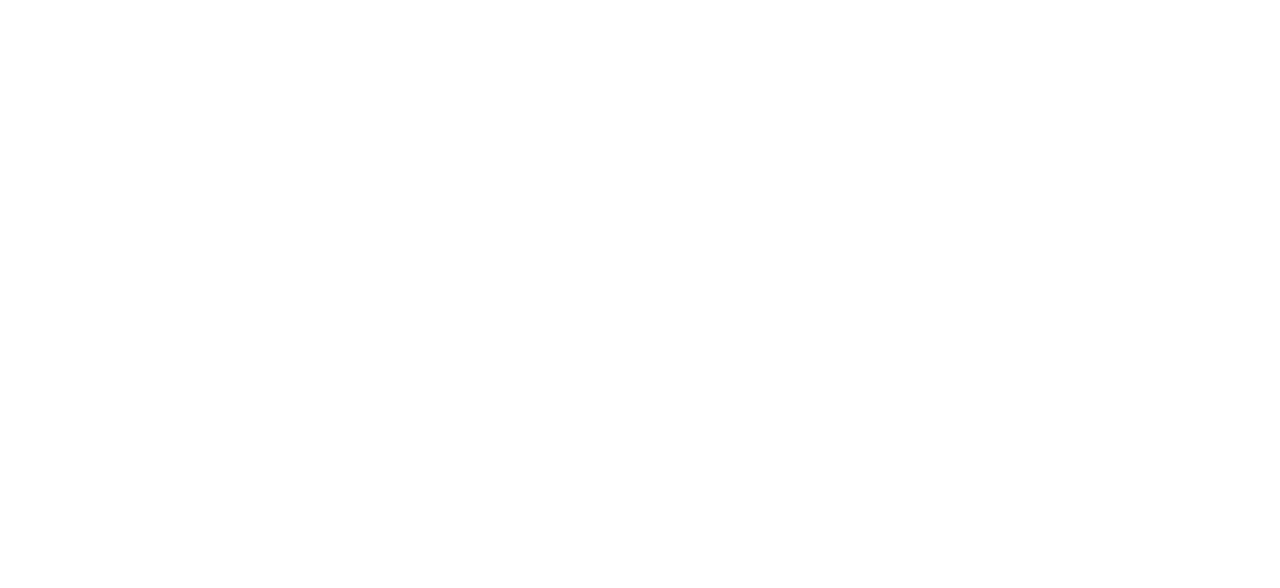
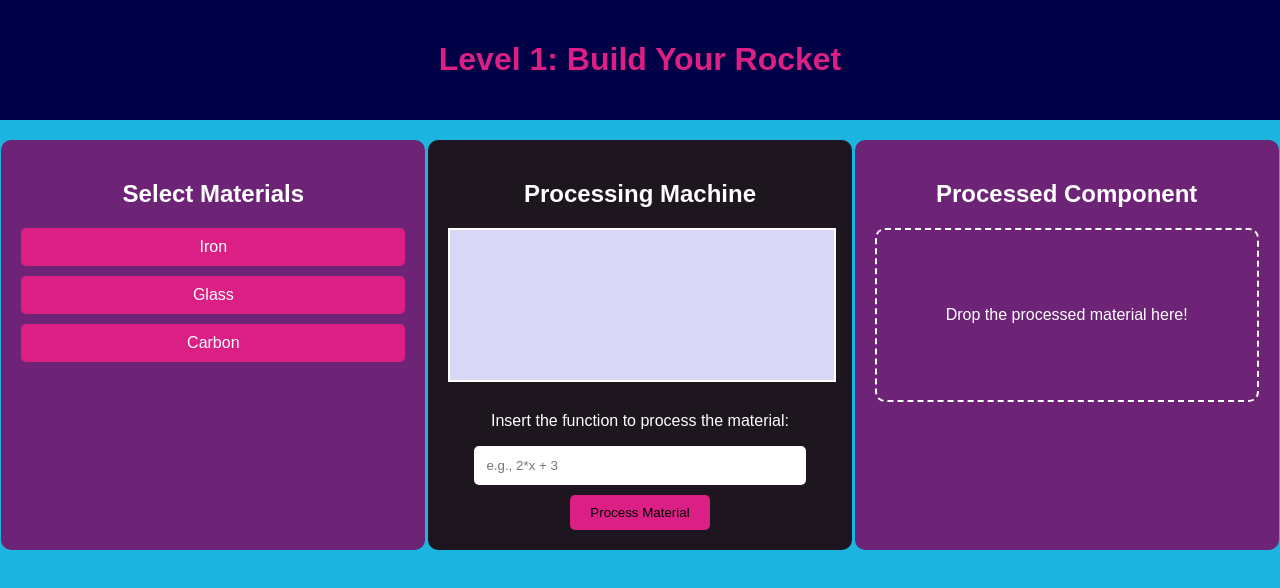
Before and after one commit to TjapDjae77/GalaxyQuest-MathVirtualLab, a plain HTML site: page level1.html in a window 1280 px wide. Drawn offline with Linux system fonts and the light colour scheme.

Commit message:
Prototype Level 1

```diff
--- a/level1.html
+++ b/level1.html
@@ -3,9 +3,36 @@
 <head>
     <meta charset="UTF-8">
     <meta name="viewport" content="width=device-width, initial-scale=1.0">
-    <title>Level 1</title>
+    <title>Level 1 - Build Your Rocket</title>
+    <link rel="stylesheet" href="level1style.css">
 </head>
 <body>
+    <header>
+        <h1>Level 1: Build Your Rocket</h1>
+    </header>
 
+    <main>
+        <div class="materials-container">
+            <h2>Select Materials</h2>
+            <div class="material" draggable="true" id="material-iron">Iron</div>
+            <div class="material" draggable="true" id="material-glass">Glass</div>
+            <div class="material" draggable="true" id="material-carbon">Carbon</div>
+        </div>
+
+        <div class="machine-container">
+            <h2>Processing Machine</h2>
+            <canvas id="functionCanvas"></canvas>
+            <p>Insert the function to process the material:</p>
+            <input type="text" id="functionInput" placeholder="e.g., 2*x + 3">
+            <button id="processBtn">Process Material</button>
+        </div>
+
+        <div class="output-container">
+            <h2>Processed Component</h2>
+            <div id="outputArea">Drop the processed material here!</div>
+        </div>
+    </main>
+
+    <script src="level1script.js"></script>
 </body>
 </html>
--- a/level1script.js
+++ b/level1script.js
@@ -0,0 +1,57 @@
+document.addEventListener("DOMContentLoaded", function () {
+    const materials = document.querySelectorAll(".material");
+    const outputArea = document.getElementById("outputArea");
+    const processBtn = document.getElementById("processBtn");
+    const functionInput = document.getElementById("functionInput");
+    const canvas = document.getElementById("functionCanvas");
+    const ctx = canvas.getContext("2d");
+
+    let selectedMaterial = null;
+
+    // Drag and drop functionality
+    materials.forEach(material => {
+        material.addEventListener("dragstart", (e) => {
+            selectedMaterial = e.target.id;
+            e.dataTransfer.setData("text/plain", selectedMaterial);
+        });
+    });
+
+    outputArea.addEventListener("dragover", (e) => {
+        e.preventDefault();
+    });
+
+    outputArea.addEventListener("drop", (e) => {
+        e.preventDefault();
+        if (selectedMaterial) {
+            outputArea.textContent = `Processed ${selectedMaterial.replace('material-', '')} is ready for use!`;
+        }
+    });
+
+    // Process material with the function input
+    processBtn.addEventListener("click", () => {
+        const userFunction = functionInput.value;
+        try {
+            drawFunction(userFunction);
+        } catch (error) {
+            alert("Invalid function. Please enter a valid mathematical function.");
+        }
+    });
+
+    // Function to draw on canvas
+    function drawFunction(func) {
+        ctx.clearRect(0, 0, canvas.width, canvas.height);
+        ctx.beginPath();
+        ctx.moveTo(0, canvas.height / 2);
+
+        const step = canvas.width / 100; // step size for drawing
+        for (let x = 0; x < canvas.width; x += step) {
+            const scaleX = x / canvas.width * 10; // Scaling for input domain
+            const y = eval(func.replace(/x/g, scaleX));
+            const scaleY = canvas.height - (y + canvas.height / 2); // Scaling for output range
+            ctx.lineTo(x, scaleY);
+        }
+
+        ctx.strokeStyle = "#DC1F84";
+        ctx.stroke();
+    }
+});
--- a/level1style.css
+++ b/level1style.css
@@ -0,0 +1,83 @@
+/* Basic styles for the game layout */
+body, html {
+    margin: 0;
+    padding: 0;
+    font-family: Arial, sans-serif;
+    background-color: #1CB5E0;
+    color: #fff;
+    text-align: center;
+}
+
+header {
+    background-color: #000046;
+    padding: 20px;
+}
+
+h1 {
+    color: #DC1F84;
+}
+
+main {
+    display: flex;
+    justify-content: space-around;
+    margin: 20px 0;
+}
+
+.materials-container, .machine-container, .output-container {
+    width: 30%;
+    padding: 20px;
+    background-color: #6D2476;
+    border-radius: 10px;
+}
+
+.material {
+    background-color: #DC1F84;
+    padding: 10px;
+    margin: 10px 0;
+    border-radius: 5px;
+    cursor: grab;
+}
+
+.machine-container {
+    background-color: #1D161E;
+}
+
+#functionCanvas {
+    width: 100%;
+    height: 150px;
+    background-color: #D8D8F6;
+    border: 2px solid #fff;
+    margin-bottom: 10px;
+}
+
+#outputArea {
+    background-color: #6D2476;
+    height: 150px;
+    border-radius: 10px;
+    padding: 10px;
+    display: flex;
+    align-items: center;
+    justify-content: center;
+    border: 2px dashed #fff;
+    color: #fff;
+}
+
+button {
+    background-color: #DC1F84;
+    border: none;
+    padding: 10px 20px;
+    cursor: pointer;
+    border-radius: 5px;
+    margin-top: 10px;
+}
+
+button:hover {
+    background-color: #E85CA7;
+}
+
+input {
+    padding: 10px;
+    border: 2px solid #fff;
+    border-radius: 5px;
+    width: 80%;
+}
```
